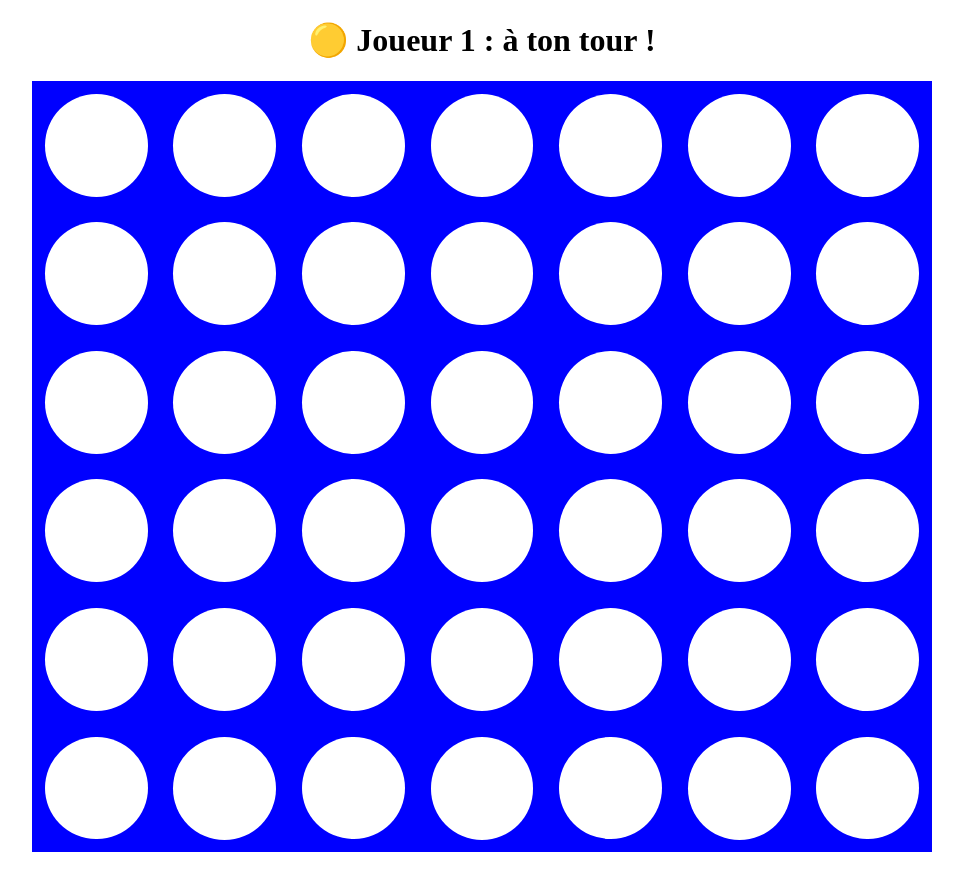
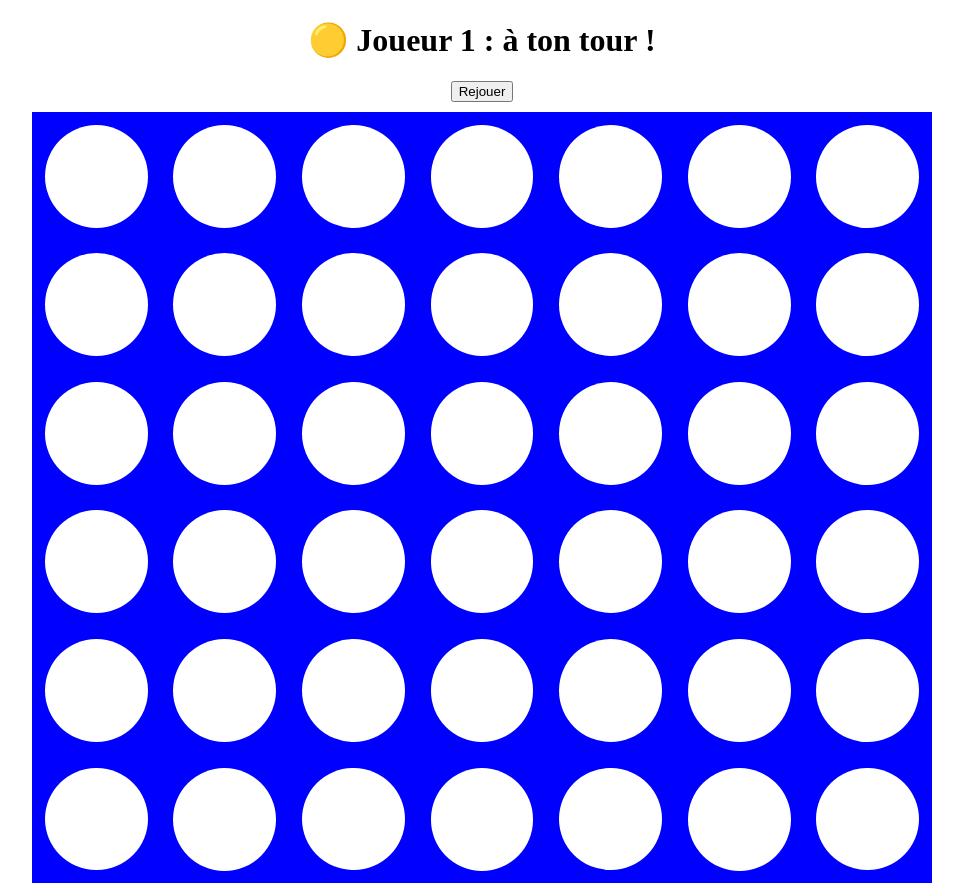
Before and after one commit to clementgateaud/connect4, a React (Create React App) app: page / in a window 1280 px wide. Shown: the whole page, without its empty margins (158-1121 px from the left). Before the commit the page ends 860 px from the top, so only its background shows below. Built offline with nearby package versions, Linux system fonts and the light colour scheme.

Commit message:
header extraction

```diff
--- a/src/App.jsx
+++ b/src/App.jsx
@@ -1,5 +1,6 @@
 import { useState } from "react";
 import styles from "./App.module.css";
+import { Header } from "./components/Header";
 import { Grid } from "./components/Grid";
 import { Puissance4GameContext } from "./Puissance4GameContext";
 
@@ -8,13 +9,6 @@ export const App = () => {
   const [playerTurn, setPlayerTurn] = useState(1);
   const [winner, setWinner] = useState(null);
   const [isDraw, setIsDraw] = useState(false);
-
-  const resetGame = () => {
-    setGrid(Array(42).fill(null));
-    setPlayerTurn(1);
-    setWinner(null);
-    setIsDraw(false);
-  };
 
   return (
     <Puissance4GameContext.Provider
@@ -30,27 +24,13 @@ export const App = () => {
       }}
     >
       <div className={styles.main}>
-        <h1>
-          {!winner &&
-            !isDraw &&
-            `${
-              playerTurn === 1 ? "🟡" : "🔴"
-            } Joueur ${playerTurn} : à ton tour !`}
-          {isDraw && `Égalité !`}
-          {winner && `Bravo Joueur ${winner} !`}
-        </h1>
-        {(winner || isDraw) && (
-          <button className={styles.button} onClick={resetGame}>
-            Rejouer
-          </button>
-        )}
+        <Header />
         <Grid />
       </div>
     </Puissance4GameContext.Provider>
   );
 };
 
-// draw
 // make cases fall from the top
 // Big winner announcement
 // confetti
--- a/src/App.module.css
+++ b/src/App.module.css
@@ -4,7 +4,3 @@
   padding: 0 20px;
   text-align: center;
 }
-
-.button {
-  margin-bottom: 10px;
-}
--- a/src/components/Case.jsx
+++ b/src/components/Case.jsx
@@ -13,7 +13,6 @@ export const Case = ({ owner, index }) => {
       return;
     }
     const caseToFill = getCaseToFill(index, grid);
-    console.log(caseToFill);
     if (typeof caseToFill === "number") {
       const newGrid = [...grid];
       newGrid[caseToFill] = playerTurn;
--- /dev/null
+++ b/src/components/Header.jsx
@@ -0,0 +1,39 @@
+import { useContext } from "react";
+import { Puissance4GameContext } from "../Puissance4GameContext";
+import styles from "./Header.module.css";
+
+export const Header = () => {
+  const {
+    setGrid,
+    playerTurn,
+    setPlayerTurn,
+    winner,
+    setWinner,
+    isDraw,
+    setIsDraw,
+  } = useContext(Puissance4GameContext);
+
+  const resetGame = () => {
+    setGrid(Array(42).fill(null));
+    setPlayerTurn(1);
+    setWinner(null);
+    setIsDraw(false);
+  };
+
+  return (
+    <>
+      <h1>
+        {!winner &&
+          !isDraw &&
+          `${
+            playerTurn === 1 ? "🟡" : "🔴"
+          } Joueur ${playerTurn} : à ton tour !`}
+        {isDraw && `Égalité !`}
+        {winner && `Bravo Joueur ${winner} !`}
+      </h1>
+      <button className={styles.button} onClick={resetGame}>
+        Rejouer
+      </button>
+    </>
+  );
+};
--- /dev/null
+++ b/src/components/Header.module.css
@@ -0,0 +1,3 @@
+.button {
+  margin-bottom: 10px;
+}
```
